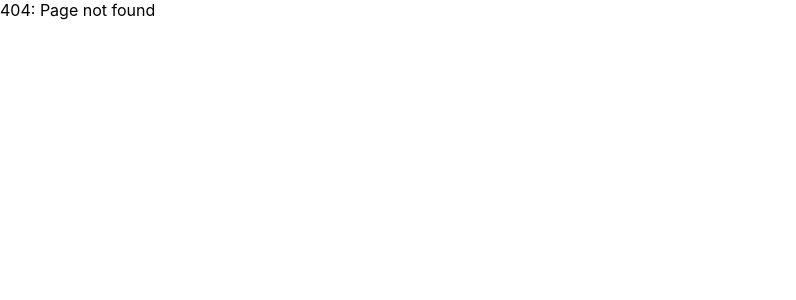
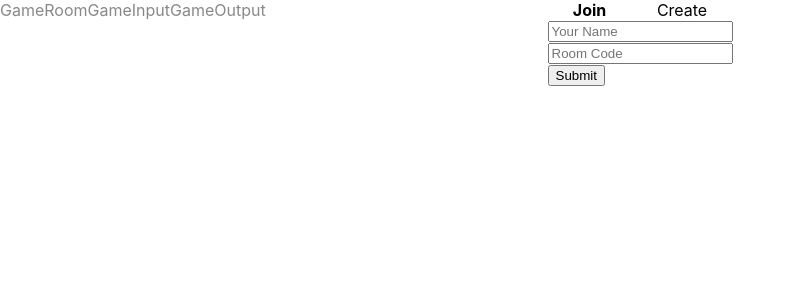
Before and after one commit to daltonscharff/spell-together, a React (Create React App) app in the folder packages/web-react-router/: page /rooms in a window 1280 px wide. Before the commit this address had no page. Shown: the top 300 px of the page, without its empty margins (0-796 px from the left). Built offline with nearby package versions, Linux system fonts and the light colour scheme.

Commit message:
shows selectRoomModal when not in room

```diff
--- a/packages/web-react-router/src/pages/GameRoom/index.tsx
+++ b/packages/web-react-router/src/pages/GameRoom/index.tsx
@@ -3,13 +3,19 @@ import { GameOutput } from "./GameOutput";
 import { SelectRoom } from "../SelectRoom";
 import { ModalWrapper } from "../../components/ModalWrapper";
 
-export function GameRoom() {
+type Props = {
+  showSelectRoomModal?: boolean;
+};
+
+export function GameRoom({ showSelectRoomModal }: Props) {
   return (
     <>
       GameRoom
-      <ModalWrapper>
-        <SelectRoom />
-      </ModalWrapper>
+      {showSelectRoomModal && (
+        <ModalWrapper>
+          <SelectRoom />
+        </ModalWrapper>
+      )}
       <GameInput />
       <GameOutput />
     </>
--- a/packages/web-react-router/src/pages/SelectRoom/index.tsx
+++ b/packages/web-react-router/src/pages/SelectRoom/index.tsx
@@ -5,7 +5,6 @@ import { CreateRoom } from "./CreateRoom";
 import { JoinRoom } from "./JoinRoom";
 
 const selectableItems = ["Join", "Create"];
-
 const Container = styled.div`
   max-width: 500px;
 `;
--- a/packages/web-react-router/src/router.tsx
+++ b/packages/web-react-router/src/router.tsx
@@ -6,8 +6,10 @@ export const Router = () => {
     <BrowserRouter>
       <Routes>
         <Route path="/">
-          <Route index element={<GameRoom />} />
+          <Route index element={<GameRoom showSelectRoomModal />} />
         </Route>
+        <Route path="/rooms" element={<GameRoom showSelectRoomModal />} />
+        <Route path="/rooms/:shortcode" element={<GameRoom />} />
         <Route path="*" element={<div>404: Page not found</div>} />
       </Routes>
     </BrowserRouter>
```
